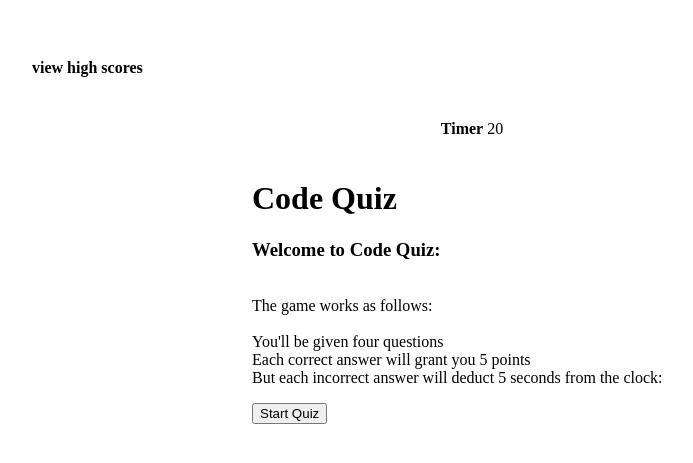
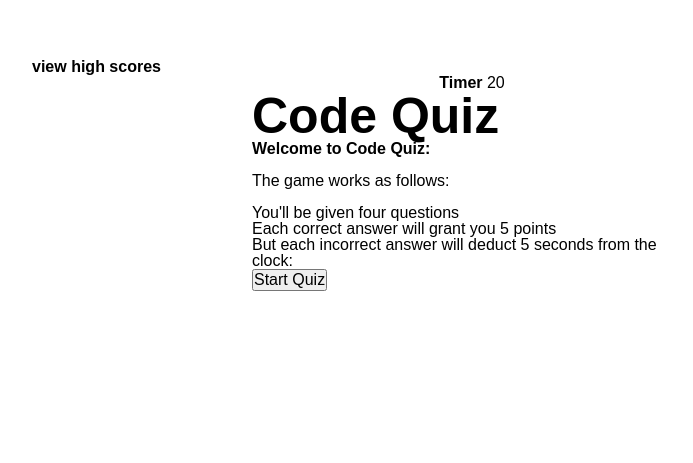
Before and after one commit to JoshuaBryantza/Code-Quizz, a plain HTML site: page index.html in a window 1280 px wide. Shown: the part 141-604 px from the top of the page, without its empty margins (168-861 px from the left). Drawn offline with Linux system fonts and the light colour scheme; files that its build step writes are made by us from their sources.

Commit message:
changed the path for my style.css and reset.css files

```diff
--- a/CodeQuiz/assets/style.css
+++ b/CodeQuiz/assets/style.css
@@ -1,5 +1,9 @@
 body {
   margin: 200px;
+}
+
+h1 {
+  font-size: 50px;
 }
 
 .center {
--- a/index.html
+++ b/index.html
@@ -4,8 +4,8 @@
 <head>
     <meta charset="UTF-8">
     <meta name="viewport" content="width=device-width, initial-scale=1.0">
-    <link rel="stylesheet" href="./Assets/rest.cs">
-    <link rel="stylesheet" href="./Assets/style.css">
+    <link rel="stylesheet" href="./CodeQuiz/assets/rest.css">
+    <link rel="stylesheet" href="./CodeQuiz/assets/style.css">
     <title>Code Quiz</title>
 </head>
 <header>
@@ -119,7 +119,7 @@
     </header>
 
 
-    <script src="./CodeQuiz/assets/script.js"></script>
+    <script src="./script.js"></script>
 </body>
 
 </html>
```
Also changed, not shown: script.js (renamed from CodeQuiz/assets/script.js).
